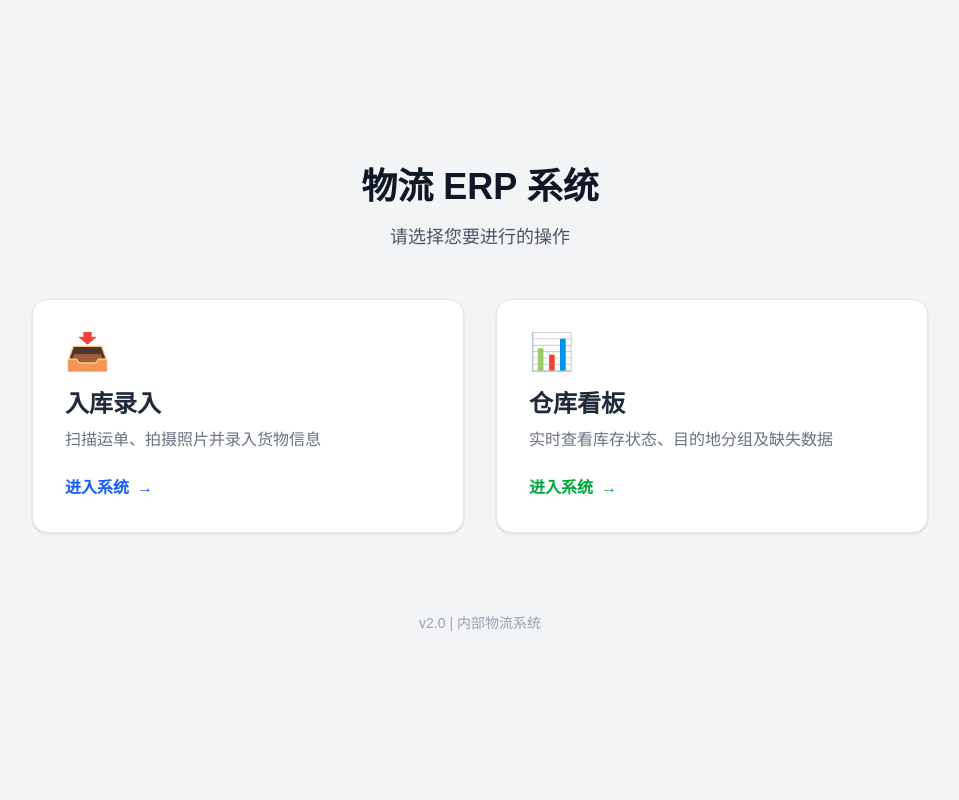
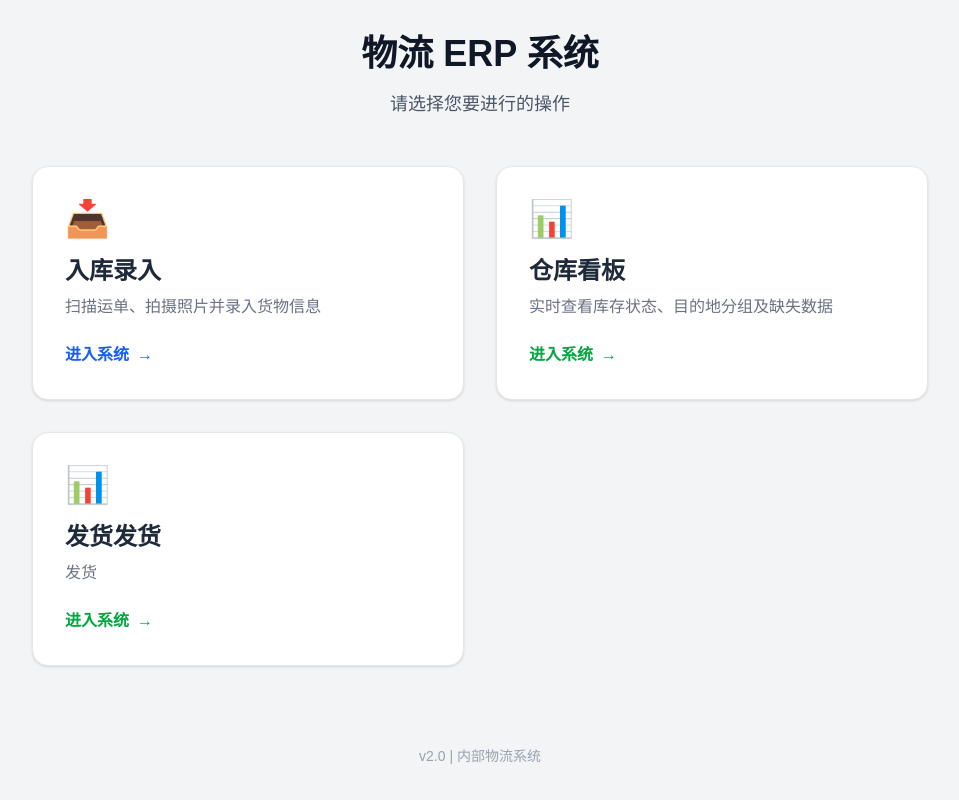
Before and after one commit to ljhhkx529/Erp_Logistics, a Next.js app: page / in a window 1280 px wide. Shown: the whole page, without its empty margins (160-1119 px from the left). Built offline with nearby package versions, Linux system fonts and the light colour scheme.

Commit message:
improve Home page

```diff
--- a/src/app/page.tsx
+++ b/src/app/page.tsx
@@ -73,6 +73,22 @@ export default function Home() {
           </div>
         </Link>
 
+        {/* 2. 仓库看板入口 */}
+        <Link href="/shipment/export" className="group">
+          <div className="h-full bg-white rounded-2xl p-8 shadow-sm border border-gray-200 transition-all duration-300 group-hover:shadow-xl group-hover:-translate-y-2 group-hover:border-green-500">
+            <div className="text-4xl mb-4 text-green-600">📊</div>
+            <h2 className="text-2xl font-bold text-gray-800 mb-2 group-hover:text-green-600">
+              发货发货
+            </h2>
+            <p className="text-gray-500 mb-6">
+              发货
+            </p>
+            <span className="inline-flex items-center text-green-600 font-semibold">
+              {t.enter} <span className="ml-2 transition-transform group-hover:translate-x-2">→</span>
+            </span>
+          </div>
+        </Link>
+
       </div>
 
       {/* 底部版权或系统版本 */}
```
